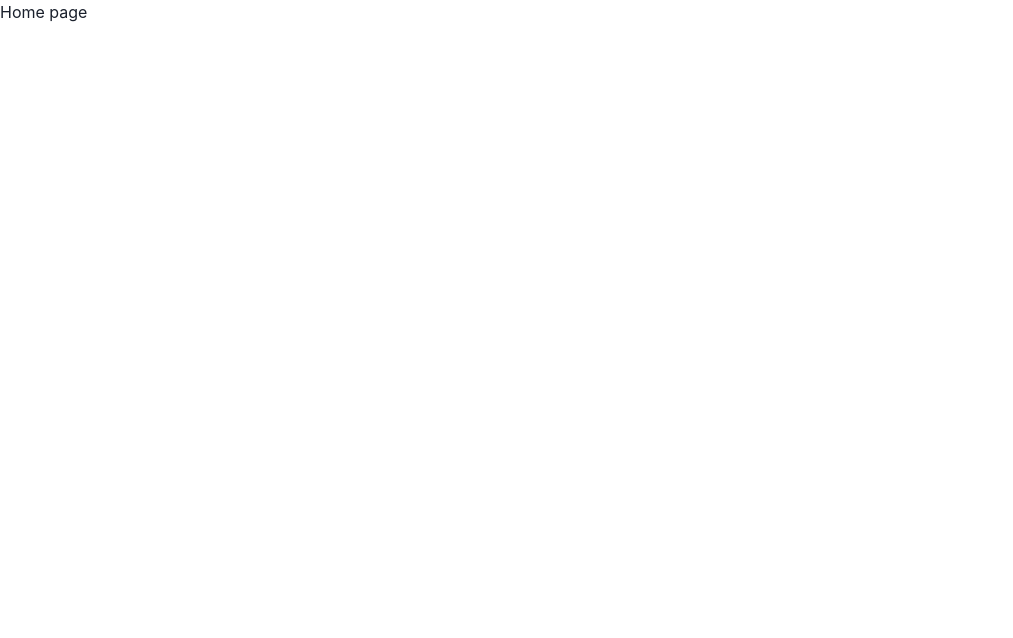
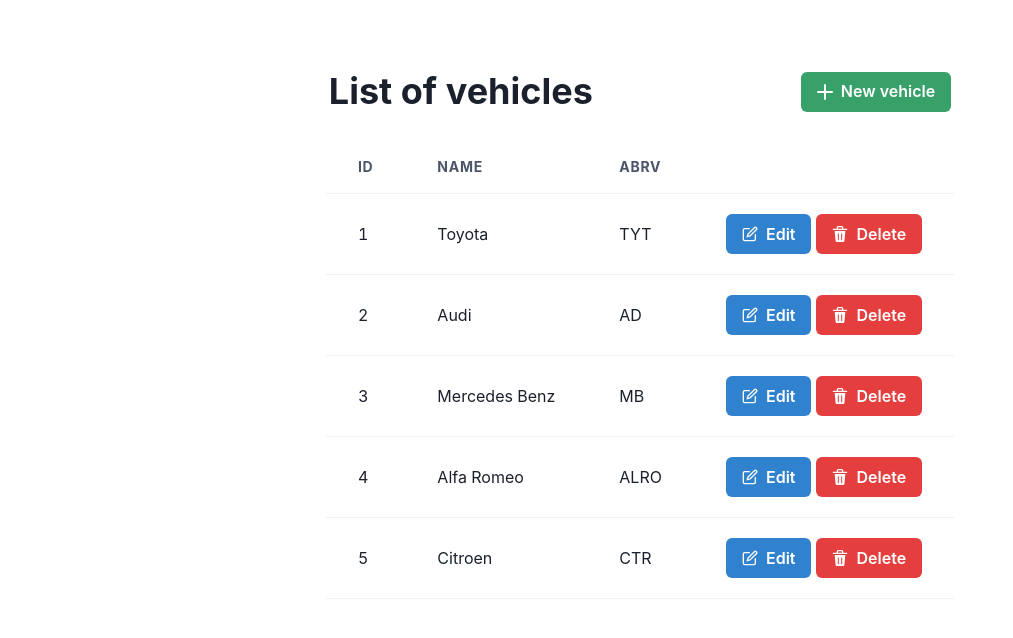
Before and after one commit to LucStre/mono-test-project, a Next.js app: page / in a window 1280 px wide. Shown: the top 638 px of the page, without its empty margins (0-1013 px from the left). Built offline with nearby package versions, Linux system fonts and the light colour scheme.

Commit message:
Add table view

```diff
--- a/package.json
+++ b/package.json
@@ -9,6 +9,7 @@
     "lint": "next lint"
   },
   "dependencies": {
+    "@chakra-ui/icons": "^2.1.1",
     "@chakra-ui/react": "^2.8.2",
     "@emotion/react": "^11.11.1",
     "@emotion/styled": "^11.11.0",
--- /dev/null
+++ b/src/components/Header/index.jsx
@@ -0,0 +1,13 @@
+import { AddIcon } from "@chakra-ui/icons";
+import { Button, HStack, Heading } from "@chakra-ui/react";
+
+export function Header() {
+  return (
+    <HStack columnGap={"13rem"}>
+      <Heading>List of vehicles</Heading>
+      <Button colorScheme="green" leftIcon={<AddIcon />}>
+        New vehicle
+      </Button>
+    </HStack>
+  );
+}
--- /dev/null
+++ b/src/components/MainLayout/index.jsx
@@ -0,0 +1,12 @@
+import { Header } from "@/components/Header";
+import { VehicleList } from "@/components/VehicleList";
+import { VStack } from "@chakra-ui/react";
+
+export function MainLayout() {
+  return (
+    <VStack mt={"70px"}>
+      <Header></Header>
+      <VehicleList></VehicleList>
+    </VStack>
+  );
+}
--- /dev/null
+++ b/src/components/VehicleList/index.jsx
@@ -0,0 +1,54 @@
+import { DeleteIcon, EditIcon } from "@chakra-ui/icons";
+import {
+  Button,
+  Table,
+  TableContainer,
+  Tbody,
+  Td,
+  Th,
+  Thead,
+  Tr,
+} from "@chakra-ui/react";
+
+export function VehicleList() {
+  const vehicles = [
+    { Id: 1, Name: "Toyota", Abrv: "TYT" },
+    { Id: 2, Name: "Audi", Abrv: "AD" },
+    { Id: 3, Name: "Mercedes Benz", Abrv: "MB" },
+    { Id: 4, Name: "Alfa Romeo", Abrv: "ALRO" },
+    { Id: 5, Name: "Citroen", Abrv: "CTR" },
+  ];
+  return (
+    <TableContainer mt={"20px"}>
+      <Table variant="simple" size="lg">
+        <Thead>
+          <Tr>
+            <Th>Id</Th>
+            <Th>Name</Th>
+            <Th>Abrv</Th>
+            <Th></Th>
+          </Tr>
+        </Thead>
+        <Tbody>
+          {vehicles.map((vehicle) => {
+            return (
+              <Tr key={vehicle.Id}>
+                <Td>{vehicle.Id}</Td>
+                <Td>{vehicle.Name}</Td>
+                <Td>{vehicle.Abrv}</Td>
+                <Td>
+                  <Button mr={"5px"} colorScheme="blue" leftIcon={<EditIcon />}>
+                    Edit
+                  </Button>
+                  <Button colorScheme="red" leftIcon={<DeleteIcon />}>
+                    Delete
+                  </Button>
+                </Td>
+              </Tr>
+            );
+          })}
+        </Tbody>
+      </Table>
+    </TableContainer>
+  );
+}
--- a/src/pages/index.tsx
+++ b/src/pages/index.tsx
@@ -1,3 +1,5 @@
+import { MainLayout } from "@/components/MainLayout";
+
 export default function Home() {
-  return <h1>Home page</h1>;
+  return <MainLayout></MainLayout>;
 }
```
Also changed, not shown: 1 other file (tests, documents, lock files or other folders).
